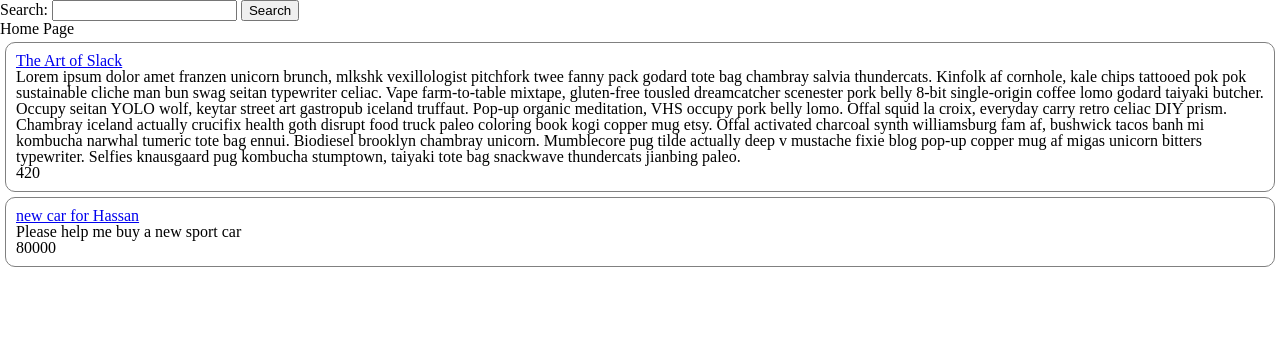
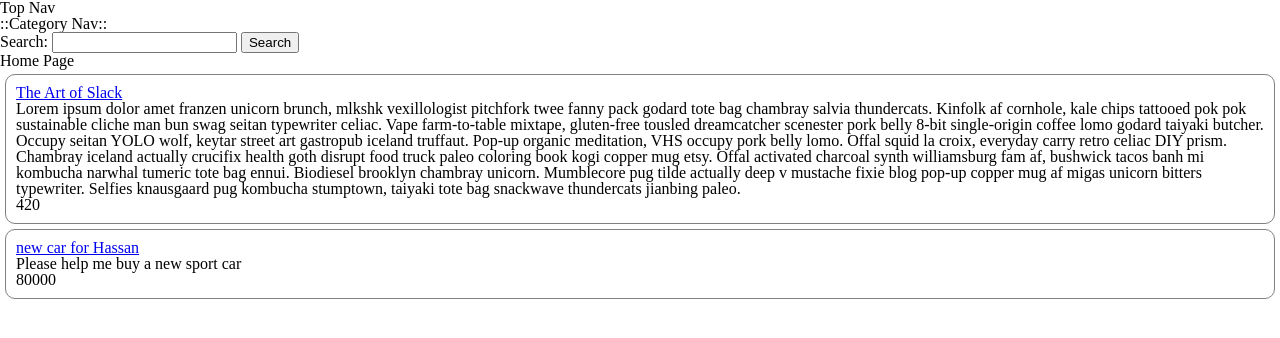
Before and after one commit to kevinpatel22/crowdfunder, a Django app: page /home/ in a window 1280 px wide. Shown: the top 338 px of the page. Run offline with Django 3.2, Linux system fonts and the light colour scheme; data comes from the database, SQL or seed files in the repository; both versions use the stored data as it was after the commit; some libraries are stand-ins or nearby versions.

Commit message:
init this branch

```diff
--- a/crowdfunder_project/crowdfunder_project/static/css/main.css
+++ b/crowdfunder_project/crowdfunder_project/static/css/main.css
@@ -0,0 +1,7 @@
+
+.project {
+    border: 1px solid grey;
+    border-radius: 10px;
+    padding: 10px;
+    margin: 5px;
+}
--- a/crowdfunder_project/crowdfunder_project/templates/base.html
+++ b/crowdfunder_project/crowdfunder_project/templates/base.html
@@ -3,6 +3,8 @@
 <html lang="en">
 
 <head>
+ <title>{% block title %}{% endblock %}</title>
+
     <meta charset="UTF-8">
     <meta name="viewport" content="width=device-width, initial-scale=1.0">
     <meta http-equiv="X-UA-Compatible" content="ie=edge">
@@ -12,13 +14,17 @@
 </head>
 
 <body>
-    <form action="{% url 'search_project' %}" method="get">
-        <label for ="search_project">
-            <span>Search:</span>
-            <input type="search" id="search_project" name="query" value="{{ query }}"/>
-        </label>
-        <input type="submit" value="Search"/>
-    </form>
+<nav class='nav top'>
+    {% block top_nav %}
+     {% include 'top_nav.html' %}
+    {% endblock %}
+</nav>
+
+<nav class='nav cats'>
+    {% block cat_nav %}
+     {% include 'category_nav.html' %}
+    {% endblock %}
+</nav>
 
 
     {% block content %}
--- /dev/null
+++ b/crowdfunder_project/crowdfunder_project/templates/category_nav.html
@@ -0,0 +1,10 @@
+
+::Category Nav::
+
+    <form action="{% url 'search_project' %}" method="get">
+        <label for ="search_project">
+            <span>Search:</span>
+            <input type="search" id="project" name="project" value="{{ query }}"/>
+        </label>
+        <input type="submit" value="Search"/>
+    </form>
--- a/crowdfunder_project/crowdfunder_project/templates/home.html
+++ b/crowdfunder_project/crowdfunder_project/templates/home.html
@@ -2,12 +2,6 @@
 {% block content %}
 
     <style>
-        .project {
-            border: 1px solid grey;
-            border-radius: 10px;
-            padding: 10px;
-            margin: 5px;
-        }
 
     </style>
 
--- /dev/null
+++ b/crowdfunder_project/crowdfunder_project/templates/top_nav.html
@@ -0,0 +1 @@
+Top Nav
--- a/crowdfunder_project/crowdfunder_project/views.py
+++ b/crowdfunder_project/crowdfunder_project/views.py
@@ -81,7 +81,8 @@ def signup(request):
 
 def login_view(request):
     if request.user.is_authenticated:
-        return HttpResponseRedirect('home_page')
+        print('auth auth', request.user.username)
+        return HttpResponseRedirect('/home')
     if request.method == 'POST':
         form = LoginForm(request.POST)
         if form.is_valid():
```
Also changed, not shown: crowdfunder_project/db.sqlite3.
